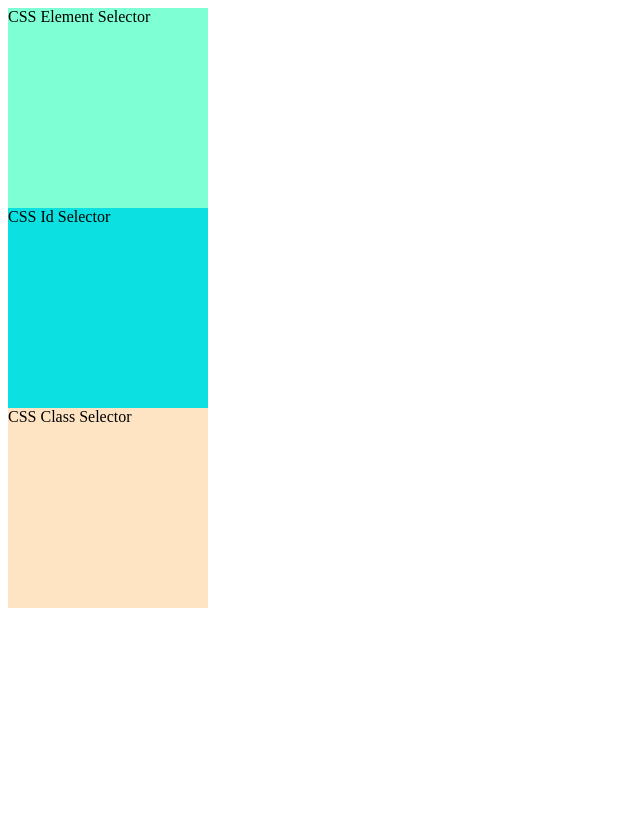
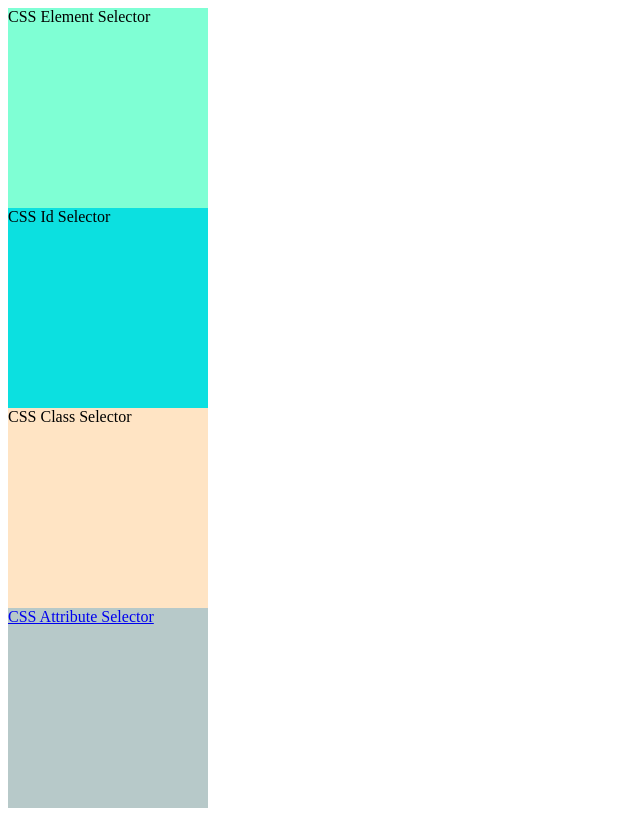
Before and after one commit to mathursuhani/CSS-selectors, a plain HTML site: page index.html in a window 1280 px wide. Shown: the whole page, without its empty margins (0-640 px from the left). Drawn offline with Linux system fonts and the light colour scheme.

Commit message:
Attribute Selector

```diff
--- a/index.html
+++ b/index.html
@@ -22,11 +22,18 @@
             height:200px;
             background-color: bisque;
         }
+        a[href="https://google.com"]{
+            display:block;
+            width:200px;
+            height:200px;
+            background-color: rgb(183, 201, 201);
+        }
     </style>
 </head>
 <body>
     <div>CSS Element Selector</div>
     <span id="a1">CSS Id Selector</span>
     <span class="b1">CSS Class Selector</span>
+    <a href="https://google.com">CSS Attribute Selector</a>
 </body>
 </html>
```
